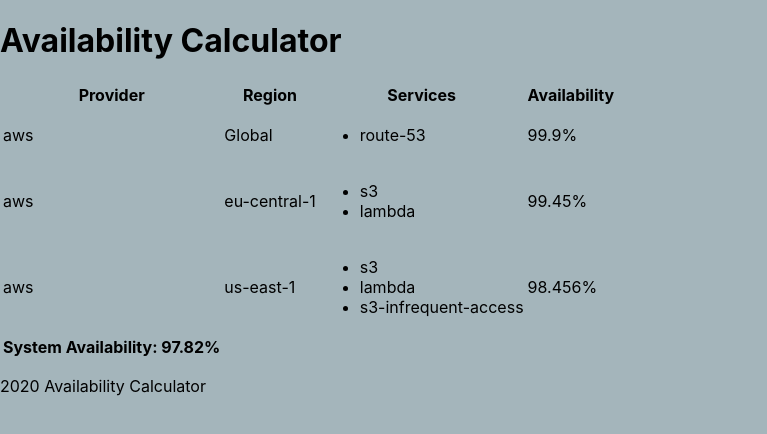
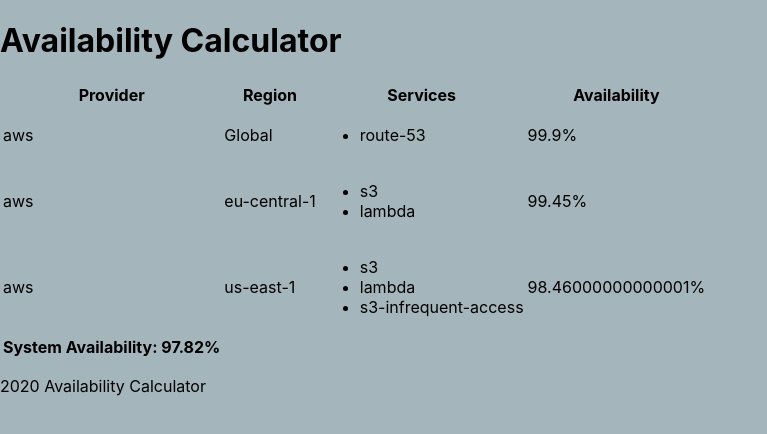
Before and after one commit to mick-roper/sla-calculator, a React app: page / in a window 1280 px wide. Shown: the top 434 px of the page, without its empty margins (0-767 px from the left). Built offline with nearby package versions, Linux system fonts and the light colour scheme.

Commit message:
more fiddling

```diff
--- /dev/null
+++ b/src/App.css
@@ -0,0 +1,3 @@
+.grid-container {
+    display: inline-grid;
+}
--- a/src/App.js
+++ b/src/App.js
@@ -1,8 +1,7 @@
 import React from 'react';
 import Grid from './grid';
 import data from './data.json';
-
-console.log(data);
+import './App.css';
 
 export default () => (<div className="grid-container">
   <header>
--- a/src/grid.js
+++ b/src/grid.js
@@ -59,7 +59,7 @@
         </ul>
     </td>
     <td>
-        {(getAvailability(services).toFixed(5) * 100)}%
+        {(getAvailability(services).toFixed(4) * 100)}%
     </td>
 </tr>)
 
```
